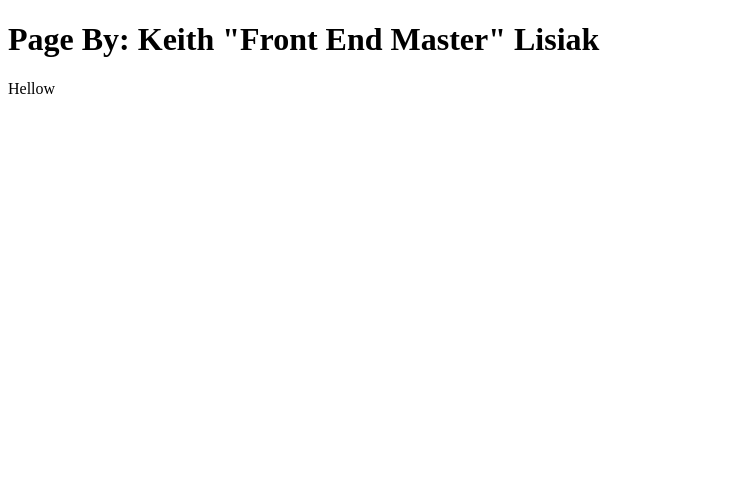
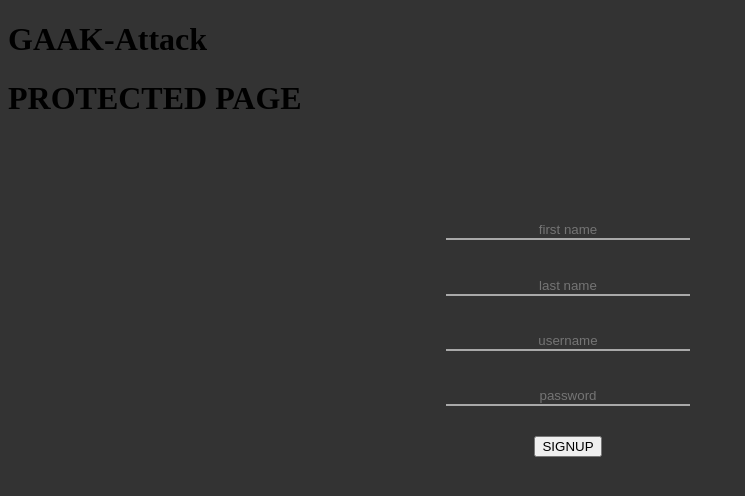
Before and after one commit to GAAK-Attack/Stay-On-Track, a React app: page / in a window 1280 px wide. Shown: the top 496 px of the page, without its empty margins (0-745 px from the left). Built offline with nearby package versions, Linux system fonts and the light colour scheme.

Commit message:
signup page and components creating

```diff
--- a/client/App.jsx
+++ b/client/App.jsx
@@ -1,12 +1,14 @@
 import * as React from 'react';
+import AuthContainer from './components/AuthContainer.jsx';
+import Login from './components/Login.jsx';
+import Signup from './components/Signup.jsx';
 
-
-function App(){
-   return(
+function App() {
+  return (
     <div>
-        <p>Hellow</p>
+      <AuthContainer />
     </div>
-)};
-
+  );
+}
 
 export default App;
--- a/client/assets/style.css
+++ b/client/assets/style.css
@@ -0,0 +1,62 @@
+.signup {
+  position: absolute;
+  /* background-color: lightcoral; */
+  display: flex;
+  flex-direction: column;
+  justify-content: center;
+  align-items: center;
+  width: 35rem;
+  height: 17rem;
+  top: 25%;
+  left: 22.5%;
+  z-index: 90;
+}
+
+.background {
+  position: absolute;
+  background-color: rgba(0, 0, 0, 0.8);
+  display: flex;
+  justify-content: center;
+  align-items: center;
+  width: 100%;
+  height: 100%;
+  top: 0%;
+  left: 0%;
+  z-index: 89;
+}
+
+.signup input {
+  display: flex;
+  text-align: center;
+  border: none;
+  box-shadow: 0px 2px #a9a9a9;
+  padding-top: 0.45rem;
+  width: 15rem;
+  height: auto;
+  /* margin: 10px auto; */
+  background: transparent;
+  color: #000;
+  margin-bottom: 2rem;
+}
+.signup button:hover {
+  cursor: pointer;
+  box-shadow: 1px 2px 2px rgba(0, 0, 0, 0.2);
+}
+
+.login input {
+  display: flex;
+  text-align: center;
+  border: none;
+  box-shadow: 0px 2px #a9a9a9;
+  padding-top: 0.45rem;
+  width: 15rem;
+  height: auto;
+  /* margin: 10px auto; */
+  background: transparent;
+  color: #000;
+  margin-bottom: 2rem;
+}
+.login button:hover {
+  cursor: pointer;
+  box-shadow: 1px 2px 2px rgba(0, 0, 0, 0.2);
+}
--- /dev/null
+++ b/client/components/AuthContainer.jsx
@@ -0,0 +1,18 @@
+import React, { useState, useEffect } from 'react';
+import Signup from './Signup.jsx';
+import Login from './Login.jsx';
+import Protected from './Protected.jsx';
+
+const AuthContainer = () => {
+  const [loggedIn, switchLoggedIn] = useState(false);
+  const [toggle, switchToggle] = useState(false);
+
+  return (
+    <div>
+      {loggedIn ? null : toggle ? <Login /> : <Signup />}
+      <Protected />
+    </div>
+  );
+};
+
+export default AuthContainer;
--- a/client/components/Login.jsx
+++ b/client/components/Login.jsx
@@ -0,0 +1,39 @@
+import React from 'react';
+
+const Login = () => {
+  const loginner = () => {
+    const username = document.querySelector('#loginUsername').value;
+    const password = document.querySelector('#loginPassword').value;
+    //// route is "/login"
+    console.log({ username });
+    console.log({ password });
+    fetch('/login', {
+      method: 'POST',
+      headers: { 'Content-Type': 'application/json' },
+      body: JSON.stringify({ username, password }),
+    })
+      .then((res) => res.json())
+      .then(
+        (result) => {
+          console.log('result: ', result);
+          if (result !== undefined) {
+            window.location.replace('http://localhost:3000/protected');
+          }
+        },
+        (error) => {
+          console.log(error);
+        }
+      );
+  };
+
+  return (
+    <div className="login">
+      <input id="loginUsername" type="text" placeholder="username" />
+      <input id="loginPassword" type="password" placeholder="password" />
+      <button id="loginButton" onClick={loginner}>
+        LOGIN
+      </button>
+    </div>
+  );
+};
+export default Login;
--- /dev/null
+++ b/client/components/Protected.jsx
@@ -0,0 +1,6 @@
+import React from 'react';
+
+const Protected = () => {
+  return <h1>PROTECTED PAGE</h1>;
+};
+export default Protected;
--- /dev/null
+++ b/client/components/Signup.jsx
@@ -0,0 +1,46 @@
+import React from 'react';
+
+const Signup = () => {
+  const handleSignup = (event) => {
+    const firstName = document.querySelector('#firstName').value;
+    const lastName = document.querySelector('#lastName').value;
+    const username = document.querySelector('#usernameSignup').value;
+    const password = document.querySelector('#passwordSignup').value;
+    console.log('signin button clicked');
+    fetch('/signup', {
+      method: 'POST',
+      headers: { 'Content-Type': 'application/json' },
+      body: JSON.stringify({
+        firstName,
+        lastName,
+        username,
+        password,
+      }),
+    })
+      .then((res) => {
+        console.log({ res });
+        res.json();
+        // window.location.replace('http://localhost:8080/login');
+      })
+      .then(
+        (result) => {},
+        (error) => {
+          console.log(error);
+        }
+      );
+  };
+  return (
+    <div className="background">
+      <div className="signup">
+        <input id="firstName" type="text" placeholder="first name" />
+        <input id="lastName" type="text" placeholder="last name" />
+        <input id="usernameSignup" type="text" placeholder="username" />
+        <input id="passwordSignup" type="password" placeholder="password" />
+        <button id="signupButton" onClick={handleSignup}>
+          SIGNUP
+        </button>
+      </div>
+    </div>
+  );
+};
+export default Signup;
--- a/client/index.html
+++ b/client/index.html
@@ -1,14 +1,14 @@
 <!DOCTYPE html>
 <html lang="en">
-<head>
-    <meta charset="UTF-8">
-    <meta http-equiv="X-UA-Compatible" content="IE=edge">
-    <meta name="viewport" content="width=device-width, initial-scale=1.0">
+  <head>
+    <meta charset="UTF-8" />
+    <meta http-equiv="X-UA-Compatible" content="IE=edge" />
+    <meta name="viewport" content="width=device-width, initial-scale=1.0" />
     <title>Document</title>
-</head>
-<body>
-    <h1>Page By: Keith "Front End Master" Lisiak</h1>
+  </head>
+  <body>
+    <h1>GAAK-Attack</h1>
     <div id="root"></div>
     <script src="../build/bundle.js"></script>
-</body>
+  </body>
 </html>
--- a/package.json
+++ b/package.json
@@ -22,11 +22,16 @@
     "@babel/core": "^7.12.10",
     "@babel/preset-env": "^7.12.11",
     "@babel/preset-react": "^7.12.10",
+    "@material-ui/core": "^4.11.3",
+    "@material-ui/icons": "^4.11.2",
     "babel-loader": "^8.2.2",
     "bcrypt": "^5.0.1",
     "cross-env": "^7.0.3",
     "css-loader": "^5.0.1",
+    "install": "^0.13.0",
     "nodemon": "^2.0.7",
+    "npm": "^7.6.0",
+    "pg": "^8.5.1",
     "react": "^17.0.1",
     "react-dom": "^17.0.1",
     "style-loader": "^2.0.0",
--- a/webpack.config.js
+++ b/webpack.config.js
@@ -5,15 +5,15 @@ module.exports = {
   output: {
     path: path.resolve(`${__dirname}/build`),
     filename: 'bundle.js',
-        publicPath: '/'
+    publicPath: '/',
   },
   mode: process.env.NODE_ENV,
   devServer: {
     hot: true,
-        publicPath: "/build/",
+    publicPath: '/build/',
     proxy: {
-            '/api': 'http://localhost:3000'
-        }
+      '/api': 'http://localhost:3000',
+    },
   },
   module: {
     rules: [
@@ -21,20 +21,20 @@ module.exports = {
         test: /\.jsx?/,
         exclude: /(node_modules)/,
         use: {
-                    loader: "babel-loader",
+          loader: 'babel-loader',
           options: {
-                        presets: ["@babel/preset-env", "@babel/preset-react"],
+            presets: ['@babel/preset-env', '@babel/preset-react'],
           },
         },
       },
       {
         test: /\.html$/,
-                use: 'html-loader'
+        use: 'html-loader',
       },
       {
         test: /\.css$/,
-                use: ['style-loader', "css-loader"]
-            }
-        ]
+        use: ['style-loader', 'css-loader'],
       },
-}
+    ],
+  },
+};
```
Also changed, not shown: client/components/Nav.jsx (deleted, +0 -15 lines), 1 other file (tests, documents, lock files or other folders). Lines whose indentation alone changed are shown as unchanged.
